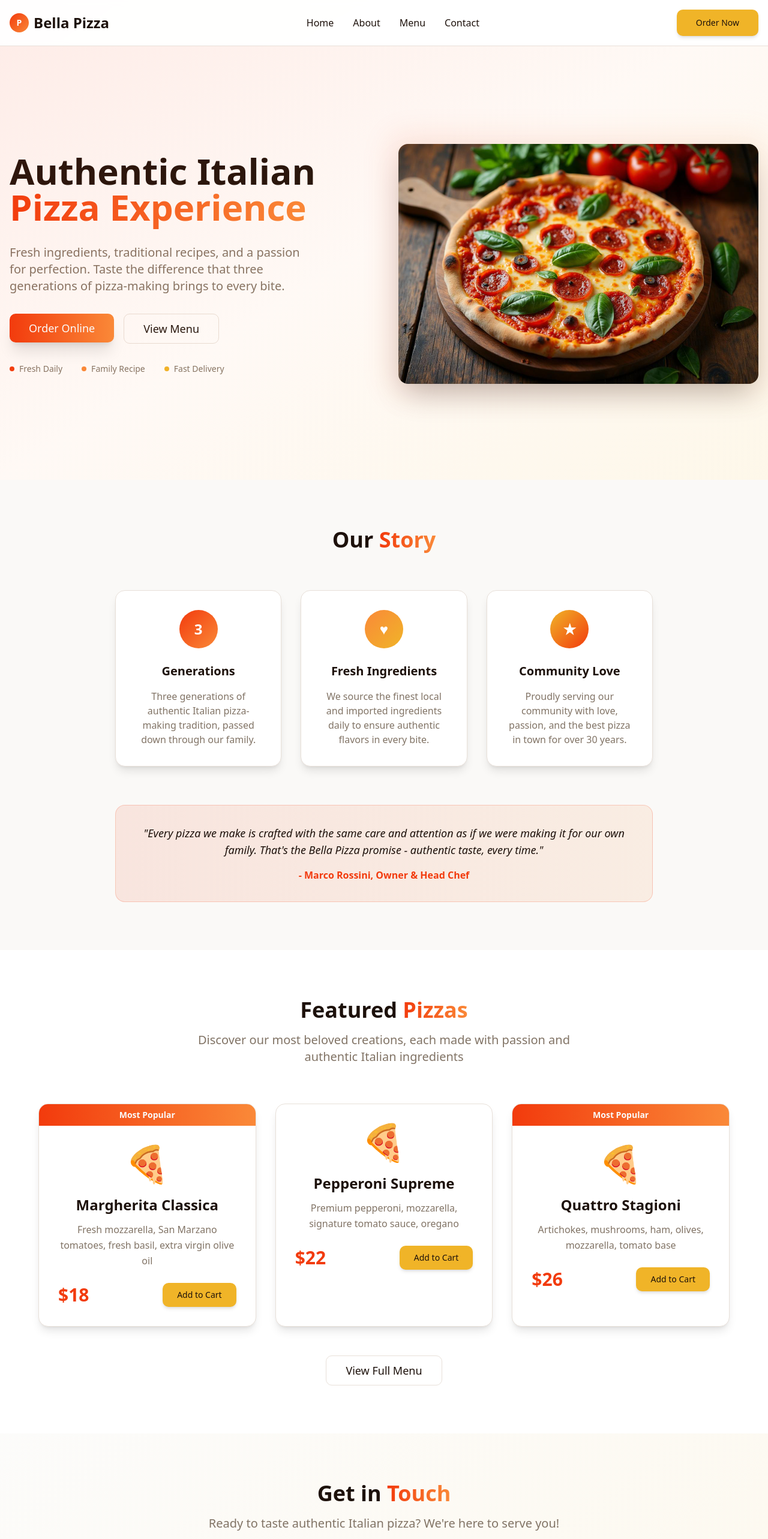
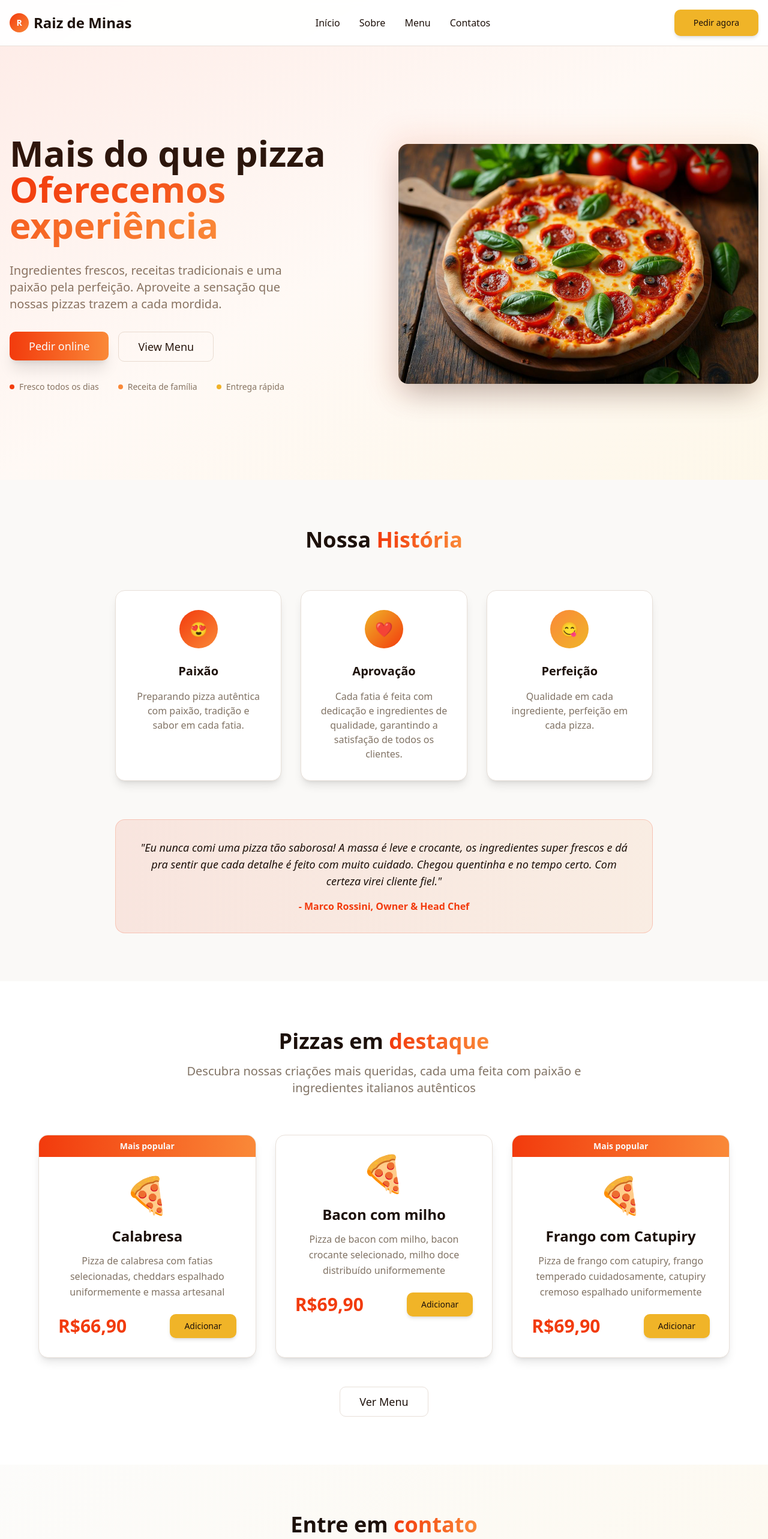
Before and after one commit to AllanC12/pizzeria, a React (Vite) app: page / in a window 1280 px wide. Shown: the top 2566 px of the page at 60% size. Built offline with nearby package versions, Linux system fonts and the light colour scheme.

Commit message:
style - ajustes de textos

```diff
--- a/src/components/About.tsx
+++ b/src/components/About.tsx
@@ -4,50 +4,62 @@ const About = () => {
       <div className="container mx-auto px-4">
         <div className="max-w-4xl mx-auto text-center">
           <h2 className="text-4xl font-bold mb-8">
-            <span className="text-foreground">Our </span>
+            <span className="text-foreground">Nossa </span>
             <span className="bg-gradient-to-r from-primary to-secondary bg-clip-text text-transparent">
-              Story
+              História
             </span>
           </h2>
 
           <div className="grid md:grid-cols-3 gap-8 mt-16">
             <div className="bg-card p-8 rounded-2xl shadow-lg border border-border hover:shadow-xl transition-shadow">
               <div className="w-16 h-16 bg-gradient-to-br from-primary to-secondary rounded-full mx-auto mb-6 flex items-center justify-center text-white text-2xl font-bold">
-                3
+                😍
               </div>
-              <h3 className="text-xl font-semibold mb-4 text-card-foreground">Generations</h3>
+              <h3 className="text-xl font-semibold mb-4 text-card-foreground">
+                Paixão
+              </h3>
               <p className="text-muted-foreground">
-                Three generations of authentic Italian pizza-making tradition, passed down through our family.
+                Preparando pizza autêntica com paixão, tradição e sabor em cada
+                fatia.
+              </p>
+            </div>
+
+            <div className="bg-card p-8 rounded-2xl shadow-lg border border-border hover:shadow-xl transition-shadow">
+              <div className="w-16 h-16 bg-gradient-to-br from-accent to-primary rounded-full mx-auto mb-6 flex items-center justify-center text-white text-2xl font-bold">
+                ❤️
+              </div>
+              <h3 className="text-xl font-semibold mb-4 text-card-foreground">
+                Aprovação
+              </h3>
+              <p className="text-muted-foreground">
+                Cada fatia é feita com dedicação e ingredientes de qualidade,
+                garantindo a satisfação de todos os clientes.
               </p>
             </div>
 
             <div className="bg-card p-8 rounded-2xl shadow-lg border border-border hover:shadow-xl transition-shadow">
               <div className="w-16 h-16 bg-gradient-to-br from-secondary to-accent rounded-full mx-auto mb-6 flex items-center justify-center text-white text-2xl font-bold">
-                ♥
+                😋
               </div>
-              <h3 className="text-xl font-semibold mb-4 text-card-foreground">Fresh Ingredients</h3>
+              <h3 className="text-xl font-semibold mb-4 text-card-foreground">
+                Perfeição
+              </h3>
               <p className="text-muted-foreground">
-                We source the finest local and imported ingredients daily to ensure authentic flavors in every bite.
-              </p>
-            </div>
-
-            <div className="bg-card p-8 rounded-2xl shadow-lg border border-border hover:shadow-xl transition-shadow">
-              <div className="w-16 h-16 bg-gradient-to-br from-accent to-primary rounded-full mx-auto mb-6 flex items-center justify-center text-white text-2xl font-bold">
-                ★
-              </div>
-              <h3 className="text-xl font-semibold mb-4 text-card-foreground">Community Love</h3>
-              <p className="text-muted-foreground">
-                Proudly serving our community with love, passion, and the best pizza in town for over 30 years.
+                Qualidade em cada ingrediente, perfeição em cada pizza.
               </p>
             </div>
           </div>
 
           <div className="mt-16 bg-gradient-to-r from-primary/10 to-secondary/10 p-8 rounded-2xl border border-primary/20">
             <p className="text-lg text-foreground italic">
-              "Every pizza we make is crafted with the same care and attention as if we were making it for our own family.
-              That's the Bella Pizza promise - authentic taste, every time."
+              "Eu nunca comi uma pizza tão saborosa! A massa é leve e crocante,
+              os ingredientes super frescos e dá pra sentir que cada detalhe é
+              feito com muito cuidado. Chegou quentinha e no tempo certo. Com
+              certeza virei cliente fiel."
             </p>
-            <p className="text-primary font-semibold mt-4">- Marco Rossini, Owner & Head Chef</p>
+            <p className="text-primary font-semibold mt-4">
+              - Marco Rossini, Owner & Head Chef
+            </p>
           </div>
         </div>
       </div>
--- a/src/components/Contact.tsx
+++ b/src/components/Contact.tsx
@@ -7,13 +7,13 @@ const Contact = () => {
         <div className="max-w-4xl mx-auto">
           <div className="text-center mb-16">
             <h2 className="text-4xl font-bold mb-4">
-              <span className="text-foreground">Get in </span>
+              <span className="text-foreground">Entre em </span>
               <span className="bg-gradient-to-r from-primary to-secondary bg-clip-text text-transparent">
-                Touch
+                contato
               </span>
             </h2>
             <p className="text-xl text-muted-foreground">
-              Ready to taste authentic Italian pizza? We're here to serve you!
+              Pronto para saborear uma autêntica pizza? Estamos aqui para atendê-lo!
             </p>
           </div>
 
@@ -22,12 +22,12 @@ const Contact = () => {
               <div className="bg-card p-6 rounded-xl shadow-md border border-border">
                 <h3 className="text-xl font-semibold mb-4 text-card-foreground flex items-center gap-3">
                   <span className="text-2xl">📍</span>
-                  Location
+                  Localização
                 </h3>
                 <p className="text-muted-foreground">
-                  123 Main Street<br />
-                  Little Italy District<br />
-                  New York, NY 10013
+                  São Francisco de Paula<br />
+                  Minas Gerais<br />
+                  Delivery e retirada
                 </p>
               </div>
 
@@ -37,20 +37,20 @@ const Contact = () => {
                   Hours
                 </h3>
                 <div className="space-y-2 text-muted-foreground">
-                  <p>Monday - Thursday: 11am - 10pm</p>
-                  <p>Friday - Saturday: 11am - 11pm</p>
-                  <p>Sunday: 12pm - 9pm</p>
+                  <p>Segunda - Terça: 17:00 - 20:00</p>
+                  <p>Sexta - Sábado: 17:00 - 22:00</p>
+                  <p>Domingo: 18:00 - 23:00</p>
                 </div>
               </div>
 
               <div className="bg-card p-6 rounded-xl shadow-md border border-border">
                 <h3 className="text-xl font-semibold mb-4 text-card-foreground flex items-center gap-3">
                   <span className="text-2xl">📞</span>
-                  Contact
+                  Contato
                 </h3>
                 <div className="space-y-2 text-muted-foreground">
-                  <p>Phone: (555) 123-PIZZA</p>
-                  <p>Email: hello@bellapizza.com</p>
+                  <p>Phone: (37)9 9115-8901</p>
+                  <p>Instagram: <a target="_blank" href="https://www.instagram.com/raizdeminas5?igsh=MXNidHRvaGpxM2RrdA==">@raizdeminas</a></p>
                 </div>
               </div>
             </div>
@@ -59,19 +59,19 @@ const Contact = () => {
               <h3 className="text-2xl font-semibold mb-6 text-card-foreground">Order Now</h3>
               <div className="space-y-4">
                 <Button variant="hero" size="lg" className="w-full py-6 text-lg">
-                  🍕 Order for Delivery
+                  🍕 Pedir por delivery
                 </Button>
                 <Button variant="outline" size="lg" className="w-full py-6 text-lg">
-                  📞 Call to Order
+                  📞 Ligar para pedir
                 </Button>
                 <Button variant="secondary" size="lg" className="w-full py-6 text-lg">
-                  🏪 Order for Pickup
+                  🏪 Reservar retirada
                 </Button>
               </div>
 
               <div className="mt-8 p-4 bg-gradient-to-r from-accent/20 to-primary/20 rounded-lg">
                 <p className="text-sm text-center text-muted-foreground">
-                  <strong>Free Delivery</strong> on orders over $25 within 3 miles
+                  <strong>Entregas longas</strong> sujeito à taxas
                 </p>
               </div>
             </div>
--- a/src/components/FeaturedPizzas.tsx
+++ b/src/components/FeaturedPizzas.tsx
@@ -3,23 +3,23 @@ import { Button } from "@/components/ui/button";
 const FeaturedPizzas = () => {
   const pizzas = [
     {
-      name: "Margherita Classica",
-      description: "Fresh mozzarella, San Marzano tomatoes, fresh basil, extra virgin olive oil",
-      price: "$18",
+      name: "Calabresa",
+      description: "Pizza de calabresa com fatias selecionadas, cheddars espalhado uniformemente e massa artesanal",
+      price: "R$66,90",
       image: "🍕",
       popular: true
     },
     {
-      name: "Pepperoni Supreme",
-      description: "Premium pepperoni, mozzarella, signature tomato sauce, oregano",
-      price: "$22",
+      name: "Bacon com milho",
+      description: "Pizza de bacon com milho, bacon crocante selecionado, milho doce distribuído uniformemente",
+      price: "R$69,90",
       image: "🍕",
       popular: false
     },
     {
-      name: "Quattro Stagioni",
-      description: "Artichokes, mushrooms, ham, olives, mozzarella, tomato base",
-      price: "$26",
+      name: "Frango com Catupiry",
+      description: "Pizza de frango com catupiry, frango temperado cuidadosamente, catupiry cremoso espalhado uniformemente",
+      price: "R$69,90",
       image: "🍕",
       popular: true
     }
@@ -30,13 +30,13 @@ const FeaturedPizzas = () => {
       <div className="container mx-auto px-4">
         <div className="text-center mb-16">
           <h2 className="text-4xl font-bold mb-4">
-            <span className="text-foreground">Featured </span>
+            <span className="text-foreground">Pizzas em </span>
             <span className="bg-gradient-to-r from-primary to-secondary bg-clip-text text-transparent">
-              Pizzas
+              destaque
             </span>
           </h2>
           <p className="text-xl text-muted-foreground max-w-2xl mx-auto">
-            Discover our most beloved creations, each made with passion and authentic Italian ingredients
+             Descubra nossas criações mais queridas, cada uma feita com paixão e ingredientes italianos autênticos
           </p>
         </div>
 
@@ -45,7 +45,7 @@ const FeaturedPizzas = () => {
             <div key={index} className="bg-card rounded-2xl shadow-lg border border-border overflow-hidden hover:shadow-xl transition-all duration-300 transform hover:-translate-y-1">
               {pizza.popular && (
                 <div className="bg-gradient-to-r from-primary to-secondary text-primary-foreground text-sm font-semibold px-4 py-2 text-center">
-                  Most Popular
+                  Mais popular
                 </div>
               )}
 
@@ -61,7 +61,7 @@ const FeaturedPizzas = () => {
                 <div className="flex items-center justify-between">
                   <span className="text-3xl font-bold text-primary">{pizza.price}</span>
                   <Button variant="warm" className="px-6">
-                    Add to Cart
+                    Adicionar
                   </Button>
                 </div>
               </div>
@@ -71,7 +71,7 @@ const FeaturedPizzas = () => {
 
         <div className="text-center mt-12">
           <Button variant="outline" size="lg" className="px-8 py-6 text-lg">
-            View Full Menu
+           Ver Menu
           </Button>
         </div>
       </div>
--- a/src/components/Hero.tsx
+++ b/src/components/Hero.tsx
@@ -3,28 +3,37 @@ import heroPizza from "@/assets/hero-pizza.jpg";
 
 const Hero = () => {
   return (
-    <section id="home" className="min-h-screen flex items-center justify-center relative overflow-hidden pt-20">
+    <section
+      id="home"
+      className="min-h-screen flex items-center justify-center relative overflow-hidden pt-20"
+    >
       <div className="absolute inset-0 bg-gradient-to-br from-primary/10 via-secondary/5 to-accent/10"></div>
 
       <div className="container mx-auto px-4 py-20">
         <div className="grid lg:grid-cols-2 gap-12 items-center">
           <div className="space-y-8 text-center lg:text-left">
             <h1 className="text-5xl lg:text-6xl font-bold leading-tight">
-              <span className="text-foreground">Authentic Italian</span>
+              <span className="text-foreground">Mais do que pizza</span>
               <br />
               <span className="bg-gradient-to-r from-primary to-secondary bg-clip-text text-transparent">
-                Pizza Experience
+                Oferecemos experiência
               </span>
             </h1>
 
             <p className="text-xl text-muted-foreground max-w-lg">
-              Fresh ingredients, traditional recipes, and a passion for perfection.
-              Taste the difference that three generations of pizza-making brings to every bite.
+              Ingredientes frescos, receitas tradicionais e uma paixão pela
+              perfeição. Aproveite a sensação que nossas pizzas trazem a cada
+              mordida.
             </p>
 
             <div className="flex flex-col sm:flex-row gap-4 justify-center lg:justify-start">
               <Button variant="hero" size="lg" className="text-lg px-8 py-6">
-                Order Online
+                <a
+                  target="_blank"
+                  href="https://instadelivery.com.br/telepizzaraizdeminas"
+                >
+                  Pedir online
+                </a>
               </Button>
               <Button variant="outline" size="lg" className="text-lg px-8 py-6">
                 View Menu
@@ -34,15 +43,15 @@ const Hero = () => {
             <div className="flex items-center gap-8 text-sm text-muted-foreground justify-center lg:justify-start">
               <div className="flex items-center gap-2">
                 <div className="w-2 h-2 bg-primary rounded-full"></div>
-                <span>Fresh Daily</span>
+                <span>Fresco todos os dias</span>
               </div>
               <div className="flex items-center gap-2">
                 <div className="w-2 h-2 bg-secondary rounded-full"></div>
-                <span>Family Recipe</span>
+                <span>Receita de família</span>
               </div>
               <div className="flex items-center gap-2">
                 <div className="w-2 h-2 bg-accent rounded-full"></div>
-                <span>Fast Delivery</span>
+                <span>Entrega rápida</span>
               </div>
             </div>
           </div>
--- a/src/components/Navigation.tsx
+++ b/src/components/Navigation.tsx
@@ -7,21 +7,23 @@ const Navigation = () => {
         <div className="flex items-center justify-between">
           <div className="flex items-center space-x-2">
             <div className="w-8 h-8 bg-gradient-to-br from-primary to-secondary rounded-full flex items-center justify-center text-white font-bold text-sm">
-              P
+              R
             </div>
-            <h1 className="text-2xl font-bold text-foreground">Bella Pizza</h1>
+            <h1 className="text-2xl font-bold text-foreground">Raiz de Minas</h1>
           </div>
 
           <div className="hidden md:flex items-center space-x-8">
-            <a href="#home" className="text-foreground hover:text-primary transition-colors">Home</a>
-            <a href="#about" className="text-foreground hover:text-primary transition-colors">About</a>
+            <a href="#home" className="text-foreground hover:text-primary transition-colors">Início</a>
+            <a href="#about" className="text-foreground hover:text-primary transition-colors">Sobre</a>
             <a href="#menu" className="text-foreground hover:text-primary transition-colors">Menu</a>
-            <a href="#contact" className="text-foreground hover:text-primary transition-colors">Contact</a>
+            <a href="#contact" className="text-foreground hover:text-primary transition-colors">Contatos</a>
           </div>
 
           <Button variant="warm" size="lg">
-            Order Now
-          </Button>
+            <a target="_blank" href="https://instadelivery.com.br/telepizzaraizdeminas">
+            Pedir agora
+            </a>
+        </Button>
         </div>
       </div>
     </nav>
--- a/src/pages/Index.tsx
+++ b/src/pages/Index.tsx
@@ -17,12 +17,12 @@ const Index = () => {
         <div className="container mx-auto px-4 text-center">
           <div className="flex items-center justify-center space-x-2 mb-4">
             <div className="w-6 h-6 bg-gradient-to-br from-primary to-secondary rounded-full flex items-center justify-center text-white font-bold text-xs">
-              P
+              R
             </div>
-            <span className="text-lg font-semibold text-card-foreground">Bella Pizza</span>
+            <span className="text-lg font-semibold text-card-foreground">Raiz de Minas</span>
           </div>
           <p className="text-muted-foreground">
-            © 2024 Bella Pizza. Authentic Italian flavors since 1994.
+            © 2025 Raiz de Minas. Developed by Ansoft with Lovable.
           </p>
         </div>
       </footer>
--- a/src/pages/NotFound.tsx
+++ b/src/pages/NotFound.tsx
@@ -15,9 +15,9 @@ const NotFound = () => {
     <div className="min-h-screen flex items-center justify-center bg-gray-100">
       <div className="text-center">
         <h1 className="text-4xl font-bold mb-4">404</h1>
-        <p className="text-xl text-gray-600 mb-4">Oops! Page not found</p>
+        <p className="text-xl text-gray-600 mb-4">Oops! Página não encontrada</p>
         <a href="/" className="text-blue-500 hover:text-blue-700 underline">
-          Return to Home
+          Voltar para o início
         </a>
       </div>
     </div>
```
